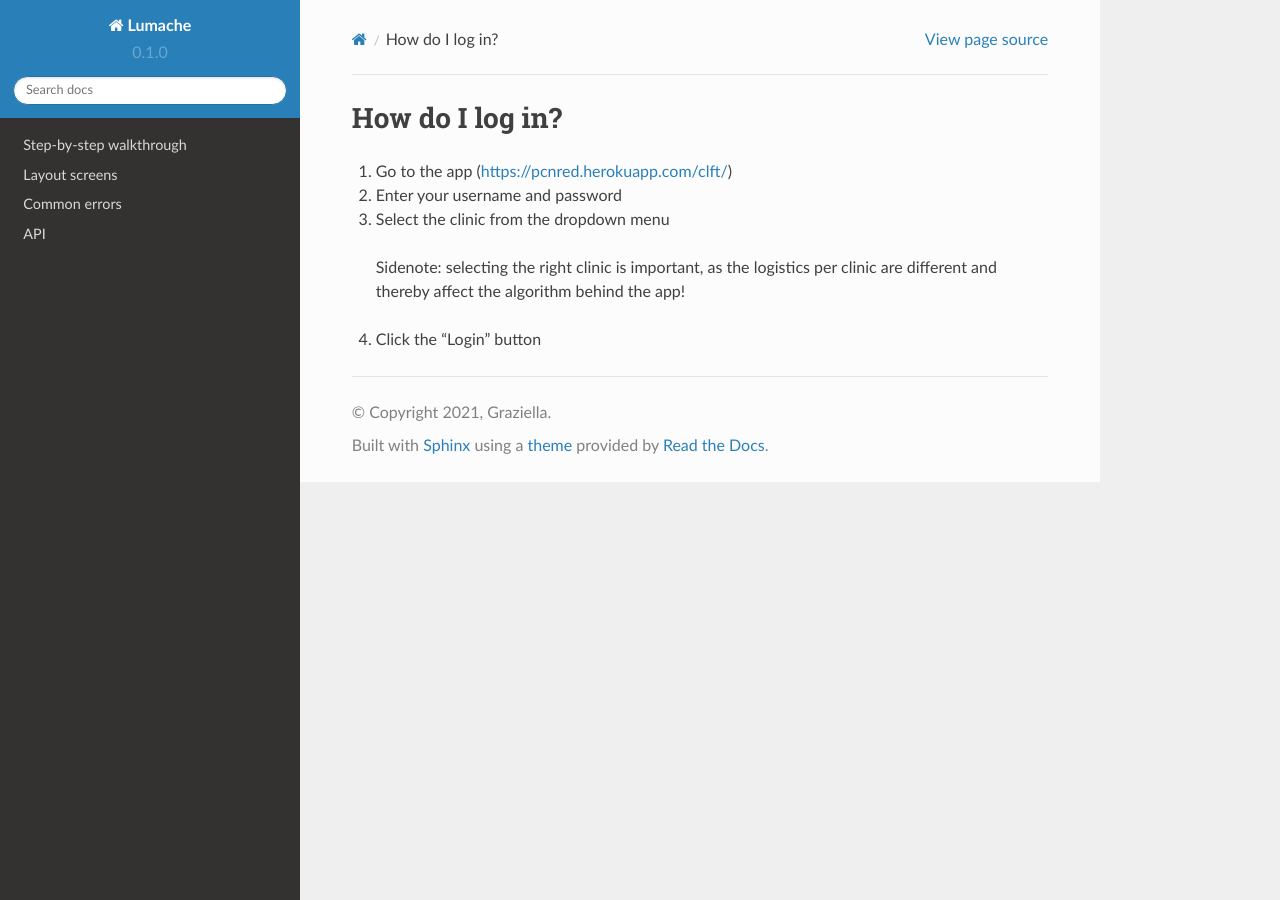
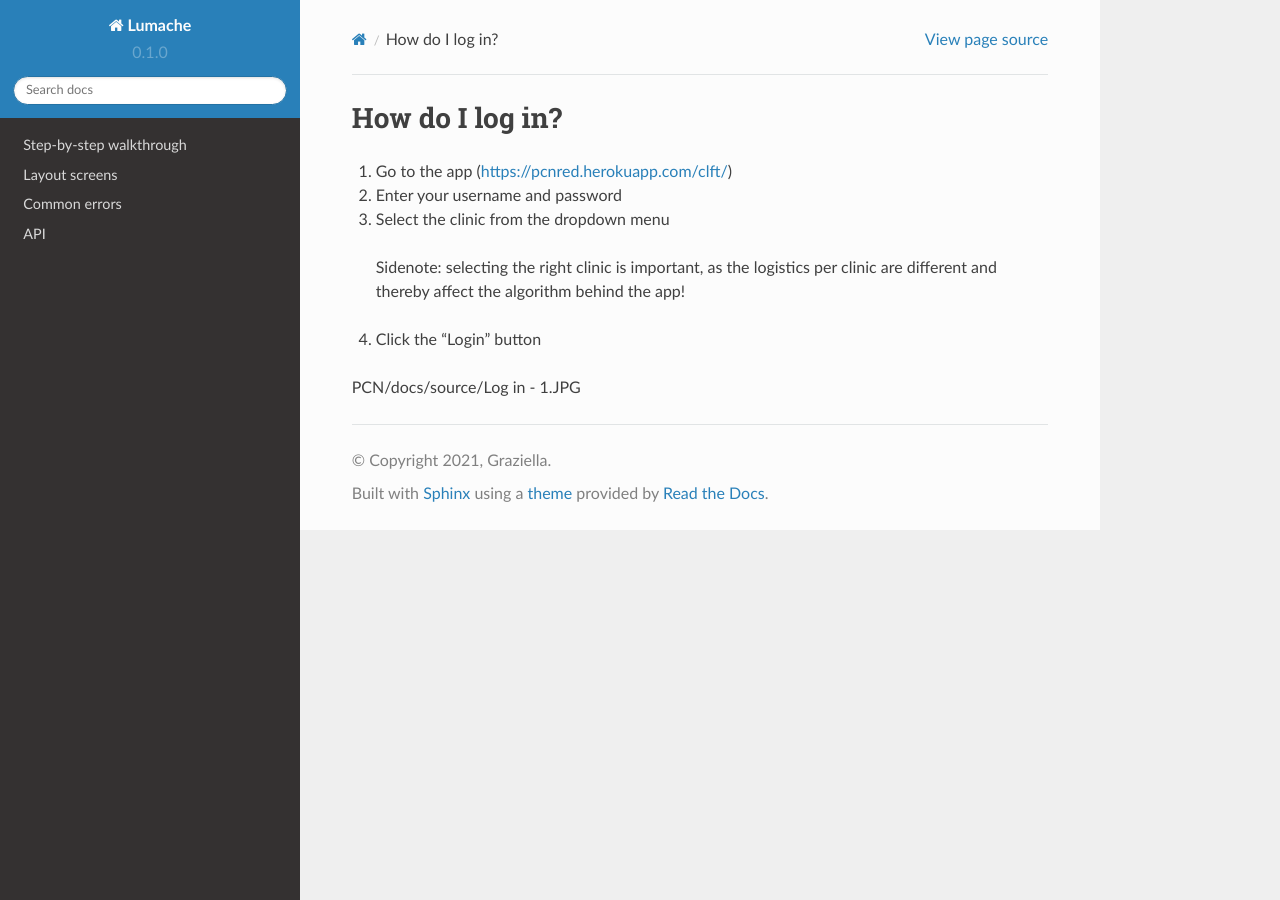
Before and after one commit to SWijnands01/PCN, a Sphinx documentation site: the page built from docs/source/login.rst, in a window 1280 px wide. Built offline with Sphinx 7.4.7 and the Read the Docs theme 2.0.0, drawn with Linux system fonts in a browser that asks for light colours.

Commit message:
Update login.rst

```diff
--- a/docs/source/login.rst
+++ b/docs/source/login.rst
@@ -7,3 +7,5 @@ How do I log in?
 3.	Select the clinic from the dropdown menu
       Sidenote: selecting the right clinic is important, as the logistics per clinic are different and thereby affect the algorithm behind the app!
 4.	Click the “Login” button
+
+PCN/docs/source/Log in - 1.JPG
```
